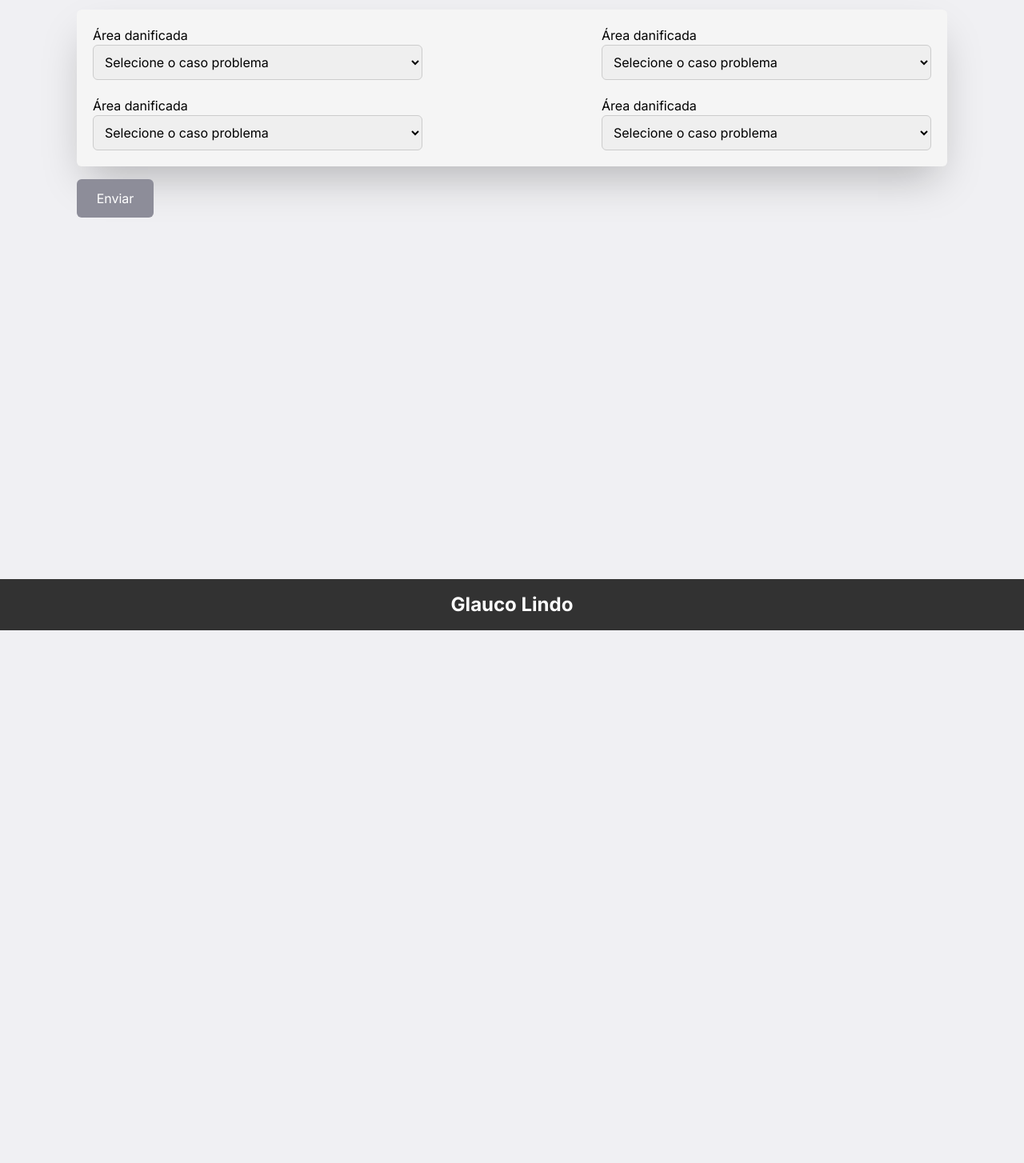
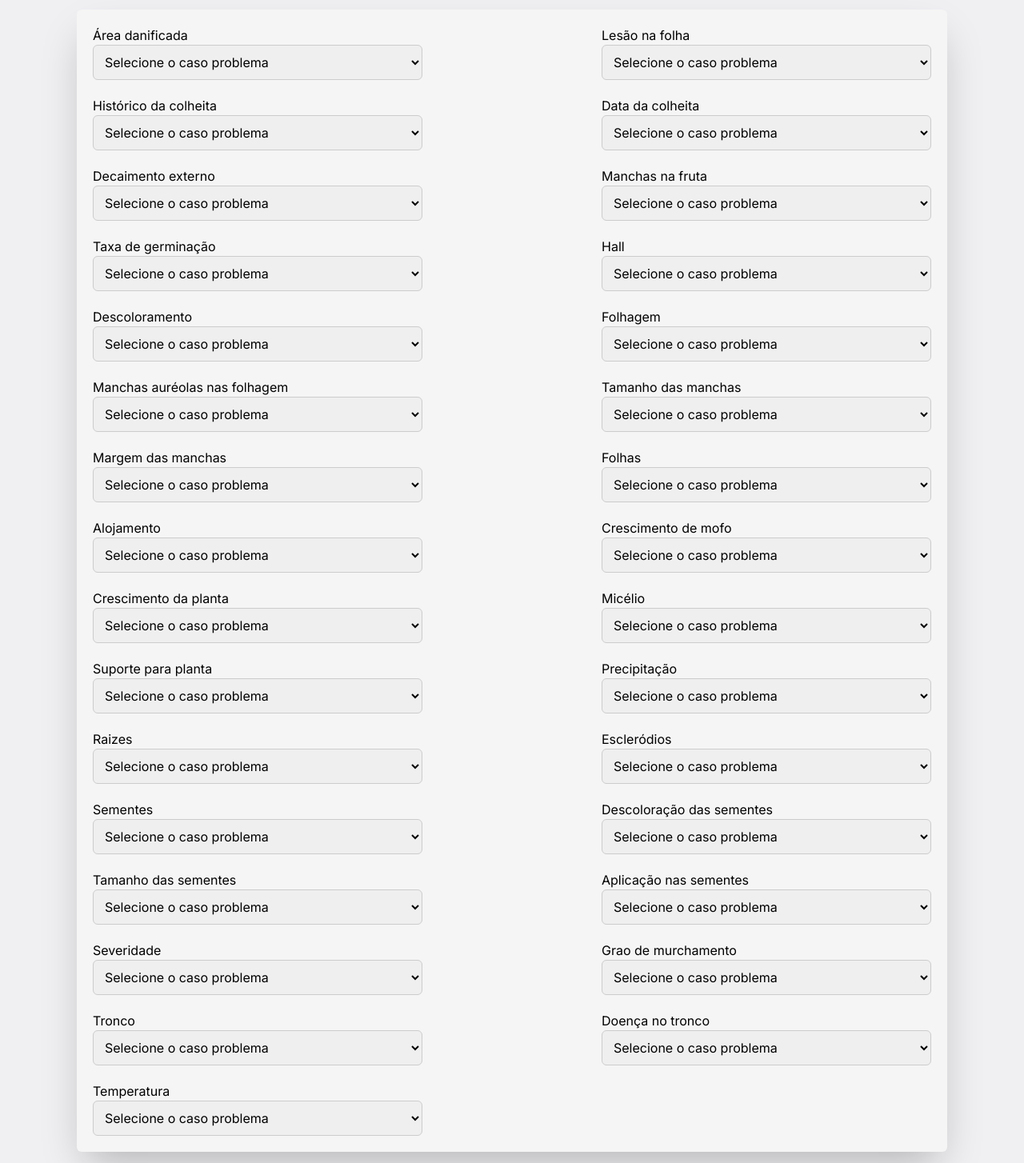
Before and after one commit to FelipeFerreiraDev/Trabalho-I.A-RBC, a React (Vite) app in the folder Front-end/similaridade-ia/: page /casos in a window 1280 px wide. Shown: the part 76-1530 px from the top of the page at 80% size. Before the commit the page ends 864 px from the top, so only its background shows below. Built offline with nearby package versions, Linux system fonts and the light colour scheme.

Commit message:
:lipstick: feat add opções no formulário

```diff
--- a/Front-end/similaridade-ia/src/view/casos/index.tsx
+++ b/Front-end/similaridade-ia/src/view/casos/index.tsx
@@ -3,8 +3,7 @@ import { useState } from "react"
 export function Casos() {
   const [casosProblema, setCasosProblema] = useState<[]>([])
   return (
-    <section className="h-screen">
-      <div>
+    <section>
       <h1>CBR | Preencha com o caso problema</h1>
       <form className="grid grid-cols-2 gap-x-56 gap-y-5 h-full shadow-2xl bg-[#f5f5f5] p-5 rounded-md">
         <div className="">
@@ -17,7 +16,7 @@ export function Casos() {
           </select>
         </div>
         <div>
-            <label>Área danificada</label>
+          <label>Lesão na folha</label>
           <select className="">
             <option value="">Selecione o caso problema</option>
             {casosProblema.map((casoProblema) => (
@@ -26,7 +25,7 @@ export function Casos() {
           </select>
         </div>
         <div>
-            <label>Área danificada</label>
+          <label>Histórico da colheita</label>
           <select className="">
             <option value="">Selecione o caso problema</option>
             {casosProblema.map((casoProblema) => (
@@ -35,7 +34,250 @@ export function Casos() {
           </select>
         </div>
         <div>
-            <label>Área danificada</label>
+          <label>Data da colheita</label>
+          <select className="">
+            <option value="">Selecione o caso problema</option>
+            {casosProblema.map((casoProblema) => (
+              <option value={casoProblema}>{casoProblema}</option>
+            ))}
+          </select>
+        </div>
+        <div className="">
+          <label>Decaimento externo</label>
+          <select className="">
+            <option value="">Selecione o caso problema</option>
+            {casosProblema.map((casoProblema) => (
+              <option value={casoProblema}>{casoProblema}</option>
+            ))}
+          </select>
+        </div>
+        <div>
+          <label>Manchas na fruta</label>
+          <select className="">
+            <option value="">Selecione o caso problema</option>
+            {casosProblema.map((casoProblema) => (
+              <option value={casoProblema}>{casoProblema}</option>
+            ))}
+          </select>
+        </div>
+        <div>
+          <label>Taxa de germinação</label>
+          <select className="">
+            <option value="">Selecione o caso problema</option>
+            {casosProblema.map((casoProblema) => (
+              <option value={casoProblema}>{casoProblema}</option>
+            ))}
+          </select>
+        </div>
+        <div>
+          <label>Hall</label>
+          <select className="">
+            <option value="">Selecione o caso problema</option>
+            {casosProblema.map((casoProblema) => (
+              <option value={casoProblema}>{casoProblema}</option>
+            ))}
+          </select>
+        </div>
+        <div className="">
+          <label>Descoloramento</label>
+          <select className="">
+            <option value="">Selecione o caso problema</option>
+            {casosProblema.map((casoProblema) => (
+              <option value={casoProblema}>{casoProblema}</option>
+            ))}
+          </select>
+        </div>
+        <div>
+          <label>Folhagem</label>
+          <select className="">
+            <option value="">Selecione o caso problema</option>
+            {casosProblema.map((casoProblema) => (
+              <option value={casoProblema}>{casoProblema}</option>
+            ))}
+          </select>
+        </div>
+        <div>
+          <label>Manchas auréolas nas folhagem </label>
+          <select className="">
+            <option value="">Selecione o caso problema</option>
+            {casosProblema.map((casoProblema) => (
+              <option value={casoProblema}>{casoProblema}</option>
+            ))}
+          </select>
+        </div>
+        <div>
+          <label>Tamanho das manchas</label>
+          <select className="">
+            <option value="">Selecione o caso problema</option>
+            {casosProblema.map((casoProblema) => (
+              <option value={casoProblema}>{casoProblema}</option>
+            ))}
+          </select>
+        </div>
+        <div className="">
+          <label>Margem das manchas</label>
+          <select className="">
+            <option value="">Selecione o caso problema</option>
+            {casosProblema.map((casoProblema) => (
+              <option value={casoProblema}>{casoProblema}</option>
+            ))}
+          </select>
+        </div>
+        <div>
+          <label>Folhas</label>
+          <select className="">
+            <option value="">Selecione o caso problema</option>
+            {casosProblema.map((casoProblema) => (
+              <option value={casoProblema}>{casoProblema}</option>
+            ))}
+          </select>
+        </div>
+        <div>
+          <label>Alojamento</label>
+          <select className="">
+            <option value="">Selecione o caso problema</option>
+            {casosProblema.map((casoProblema) => (
+              <option value={casoProblema}>{casoProblema}</option>
+            ))}
+          </select>
+        </div>
+        <div>
+          <label>Crescimento de mofo</label>
+          <select className="">
+            <option value="">Selecione o caso problema</option>
+            {casosProblema.map((casoProblema) => (
+              <option value={casoProblema}>{casoProblema}</option>
+            ))}
+          </select>
+        </div>
+        <div className="">
+          <label>Crescimento da planta</label>
+          <select className="">
+            <option value="">Selecione o caso problema</option>
+            {casosProblema.map((casoProblema) => (
+              <option value={casoProblema}>{casoProblema}</option>
+            ))}
+          </select>
+        </div>
+        <div>
+          <label>Micélio</label>
+          <select className="">
+            <option value="">Selecione o caso problema</option>
+            {casosProblema.map((casoProblema) => (
+              <option value={casoProblema}>{casoProblema}</option>
+            ))}
+          </select>
+        </div>
+        <div>
+          <label>Suporte para planta</label>
+          <select className="">
+            <option value="">Selecione o caso problema</option>
+            {casosProblema.map((casoProblema) => (
+              <option value={casoProblema}>{casoProblema}</option>
+            ))}
+          </select>
+        </div>
+        <div>
+          <label>Precipitação</label>
+          <select className="">
+            <option value="">Selecione o caso problema</option>
+            {casosProblema.map((casoProblema) => (
+              <option value={casoProblema}>{casoProblema}</option>
+            ))}
+          </select>
+        </div>
+        <div className="">
+          <label>Raizes</label>
+          <select className="">
+            <option value="">Selecione o caso problema</option>
+            {casosProblema.map((casoProblema) => (
+              <option value={casoProblema}>{casoProblema}</option>
+            ))}
+          </select>
+        </div>
+        <div>
+          <label>Escleródios</label>
+          <select className="">
+            <option value="">Selecione o caso problema</option>
+            {casosProblema.map((casoProblema) => (
+              <option value={casoProblema}>{casoProblema}</option>
+            ))}
+          </select>
+        </div>
+        <div>
+          <label>Sementes</label>
+          <select className="">
+            <option value="">Selecione o caso problema</option>
+            {casosProblema.map((casoProblema) => (
+              <option value={casoProblema}>{casoProblema}</option>
+            ))}
+          </select>
+        </div>
+        <div>
+          <label>Descoloração das sementes</label>
+          <select className="">
+            <option value="">Selecione o caso problema</option>
+            {casosProblema.map((casoProblema) => (
+              <option value={casoProblema}>{casoProblema}</option>
+            ))}
+          </select>
+        </div>
+        <div>
+          <label>Tamanho das sementes</label>
+          <select className="">
+            <option value="">Selecione o caso problema</option>
+            {casosProblema.map((casoProblema) => (
+              <option value={casoProblema}>{casoProblema}</option>
+            ))}
+          </select>
+        </div>
+        <div>
+          <label>Aplicação nas sementes</label>
+          <select className="">
+            <option value="">Selecione o caso problema</option>
+            {casosProblema.map((casoProblema) => (
+              <option value={casoProblema}>{casoProblema}</option>
+            ))}
+          </select>
+        </div>
+        <div>
+          <label>Severidade</label>
+          <select className="">
+            <option value="">Selecione o caso problema</option>
+            {casosProblema.map((casoProblema) => (
+              <option value={casoProblema}>{casoProblema}</option>
+            ))}
+          </select>
+        </div>
+        <div>
+          <label>Grao de murchamento</label>
+          <select className="">
+            <option value="">Selecione o caso problema</option>
+            {casosProblema.map((casoProblema) => (
+              <option value={casoProblema}>{casoProblema}</option>
+            ))}
+          </select>
+        </div>
+        <div>
+          <label>Tronco</label>
+          <select className="">
+            <option value="">Selecione o caso problema</option>
+            {casosProblema.map((casoProblema) => (
+              <option value={casoProblema}>{casoProblema}</option>
+            ))}
+          </select>
+        </div>
+        <div>
+          <label>Doença no tronco</label>
+          <select className="">
+            <option value="">Selecione o caso problema</option>
+            {casosProblema.map((casoProblema) => (
+              <option value={casoProblema}>{casoProblema}</option>
+            ))}
+          </select>
+        </div>
+        <div>
+          <label>Temperatura</label>
           <select className="">
             <option value="">Selecione o caso problema</option>
             {casosProblema.map((casoProblema) => (
@@ -47,7 +289,6 @@ export function Casos() {
       <div className="flex w-24 mt-4">
         <button type="submit" className="bg-gray-300 duration-500">Enviar</button>
       </div>
-      </div>
     </section>
   )
 }
```
Lines whose indentation alone changed are shown as unchanged.
